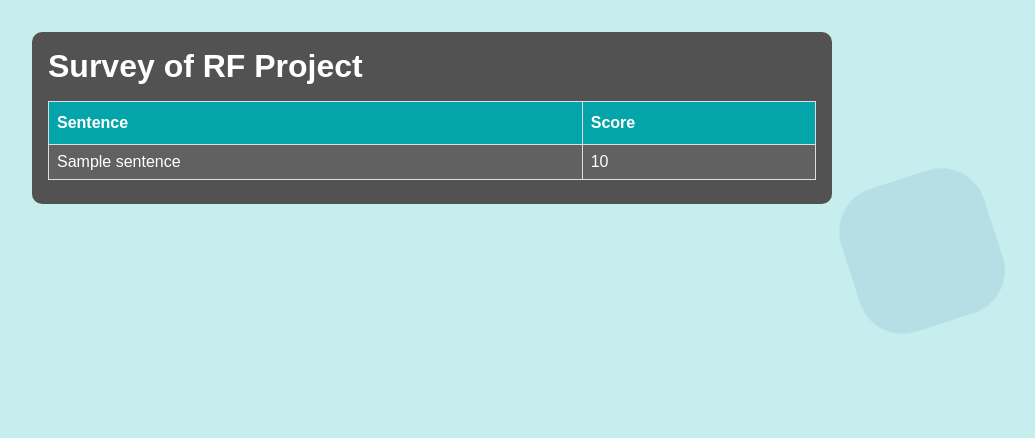
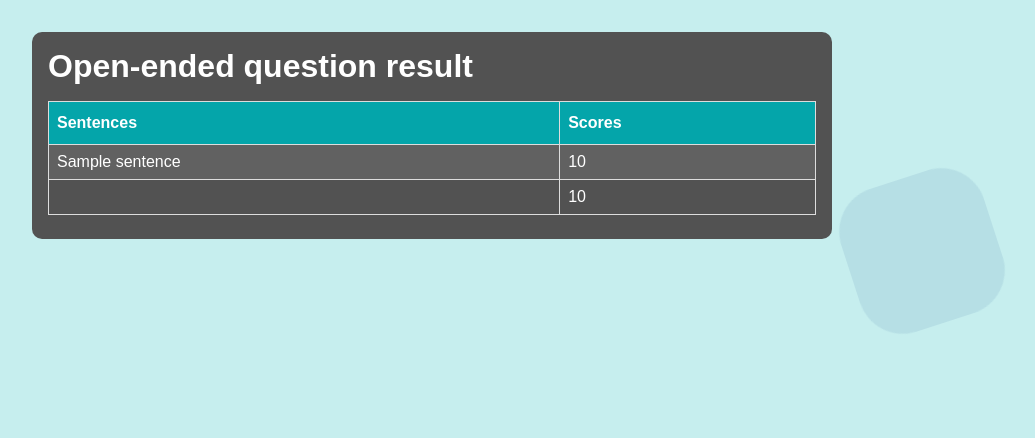
Before and after one commit to thezline/reading-feelings, a Flask app: template templates/score.html in a window 1280 px wide. Shown: the top 438 px of the page, without its empty margins (208-1243 px from the left). Run offline with Flask 2, Linux system fonts and the light colour scheme; the template is opened without the code that fills it: most values are stand-ins (such as "Sample title", 1, 10 or a date in 2020).

Commit message:
Average added in score.html

```diff
--- a/intelli/Sentiment_Analyzer.py
+++ b/intelli/Sentiment_Analyzer.py
@@ -28,6 +28,7 @@ class Sentiment_Analyzer:
         data = {}
         data['sentimentalScore'] = []
         data['normalQuestions'] = []
+        data["totalAverage"] = []
 
         for sentence in sentences:
             scores = analizer.polarity_scores(sentence)
@@ -45,7 +46,7 @@ class Sentiment_Analyzer:
             })
 
         # Adds de total average
-        data["sentimentalScore"].append({
+        data["totalAverage"].append({
             "average": float("{0:.3f}".format(self.average / self.count)),
         })
 
--- a/templates/score.html
+++ b/templates/score.html
@@ -9,12 +9,12 @@
     <div class="container">
         <div class="child">
             <div class="h1Div">
-                <h1>Survey of RF Project</h1>
+                <h1>Open-ended question result</h1>
             </div>
             <table id="scoreTable">
                 <tr>
-                    <th>Sentence</th>
-                    <th>Score</th>
+                    <th>Sentences</th>
+                    <th>Scores</th>
                 </tr>
                 {% for elements in data['sentimentalScore'] %}
                     <tr>
@@ -22,6 +22,12 @@
                         <td>{{ elements.score }}</td>
                     </tr>
                 {% endfor %}
+                {% for elements in data['totalAverage'] %}
+                    <tr>
+                        <td></td>
+                        <td>{{ elements.average }}</td>
+                    </tr>
+                {% endfor %}
             </table>
         </div>
     </div>
```
